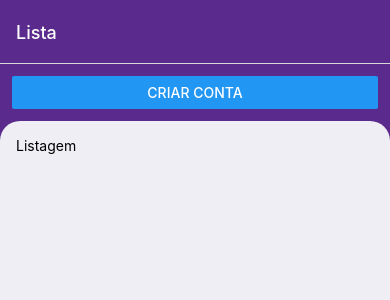
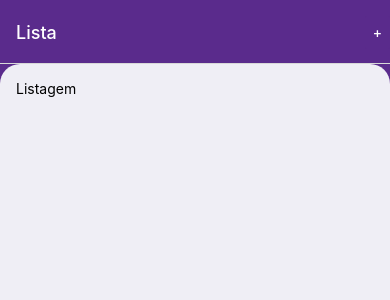
Before and after one commit to mateusbslopes/account-manager-frontend, a React Native app: screen / in a window 390 px wide. Shown: the top 300 px of the page. Built offline with nearby package versions, Linux system fonts and the light colour scheme.

Commit message:
refactor: change navigation to app header

```diff
--- a/App.tsx
+++ b/App.tsx
@@ -1,5 +1,5 @@
 import React, { useState } from 'react';
-import { StyleSheet } from 'react-native';
+import { Button, StyleSheet } from 'react-native';
 import Form from './src/components/Form';
 import { NavigationContainer } from '@react-navigation/native';
 import { createNativeStackNavigator } from '@react-navigation/native-stack';
@@ -22,10 +22,20 @@ function App(): React.JSX.Element {
   return (
     <NavigationContainer>
       <Stack.Navigator initialRouteName="Lista">
-        <Stack.Screen name="Lista" options={{...screenStyle}}>
+        <Stack.Screen name="Lista"
+          options={({ navigation }) => ({
+            headerRight: () => (
+              <Button
+                onPress={() => navigation.navigate("Conta")}
+                title="+"
+                color={colors.primary}
+              />
+            ),
+            ...screenStyle
+          })}>
           {(props) => <List {...props} accounts={accounts} setAccounts={setAccounts} />}
         </Stack.Screen>
-        <Stack.Screen name="Conta" options={{...screenStyle}}>
+        <Stack.Screen name="Conta" options={{ ...screenStyle }}>
           {(props) => <Form {...props} accounts={accounts} setAccounts={setAccounts} />}
         </Stack.Screen>
       </Stack.Navigator>
@@ -63,6 +73,10 @@ export const styles = StyleSheet.create({
     backgroundColor: colors.white[10],
     borderTopLeftRadius: 20,
     borderTopRightRadius: 20
+  },
+  item: {
+    backgroundColor: colors.white[0],
+    padding: colors.spacingStep * 4
   }
 });
 export default App;
--- a/src/components/List.tsx
+++ b/src/components/List.tsx
@@ -1,6 +1,6 @@
 import React from 'react'
 import { Account, colors, styles } from '../../App'
-import { Button, Text, View } from 'react-native'
+import { Button, FlatList, Text, View } from 'react-native'
 
 type ListProps = {
     accounts: Account[]
@@ -16,14 +16,26 @@ const List = ({ accounts, navigation }: ListProps) => {
         ] : null
     }
 
+    const formatId = (id: string): string => id.split(".").map(m => Number(m) + 1).join(".")
+
+    const renderAccounts = (item: Account): JSX.Element => (
+        item && <View key={item.id}>
+            <View style={styles.item}>
+                <Text>{formatId(item.id)}</Text>
+            </View>
+            {item.accounts.map(renderAccounts)}
+        </View>
+    )
+
     return (
         <View style={styles.container}>
-            <View style={{ margin: colors.spacingStep * 3 }}>
-                <Button title="Criar Conta" onPress={() => { navigation.navigate("Conta") }} />
-            </View>
             <View style={styles.card}>
                 <Text>Listagem</Text>
-                {accounts.map(mapAccount)}
+                <FlatList
+                    data={accounts}
+                    renderItem={({ item }) => renderAccounts(item)}
+                    contentContainerStyle={{gap: colors.spacingStep}}
+                />
             </View>
         </View>
     )
```
